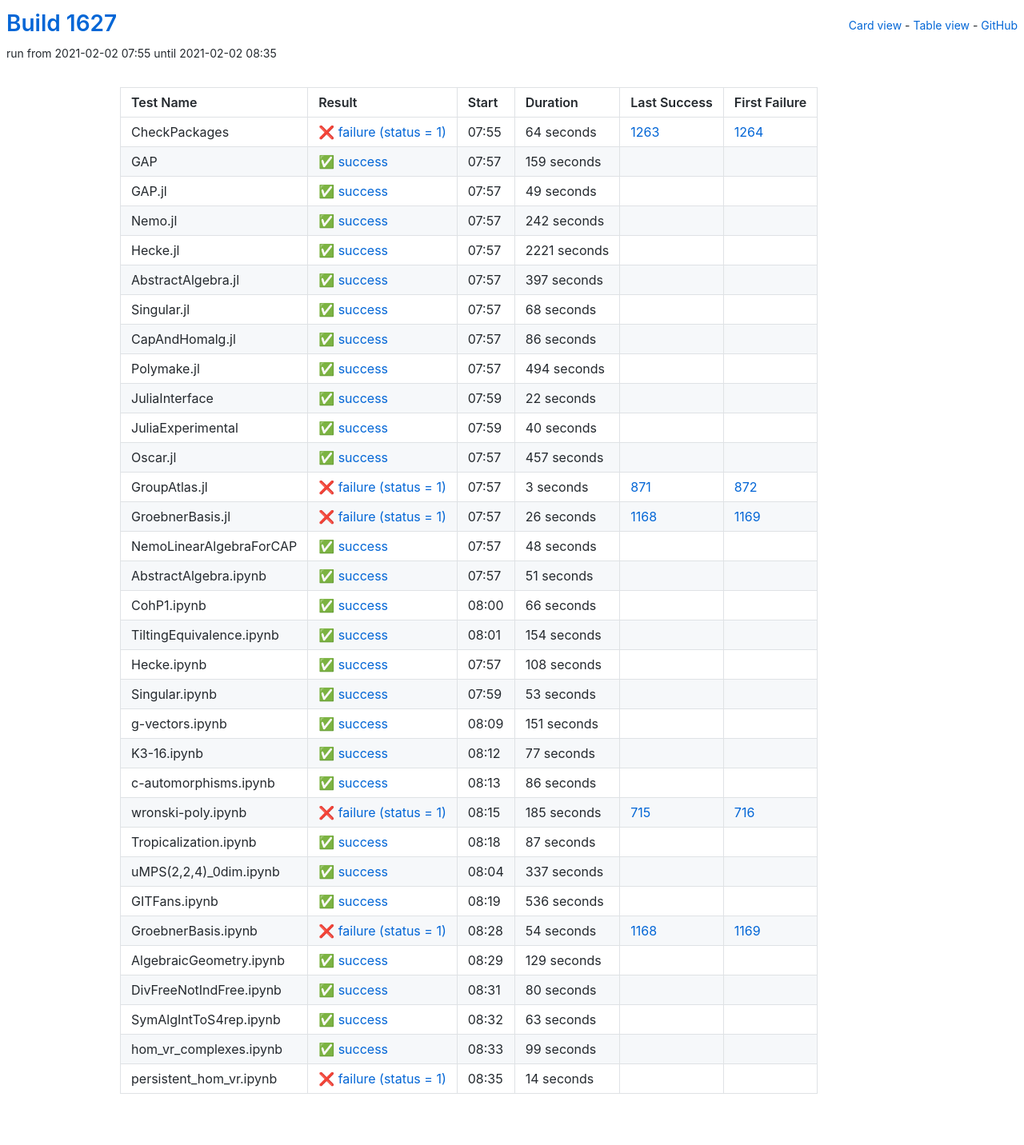
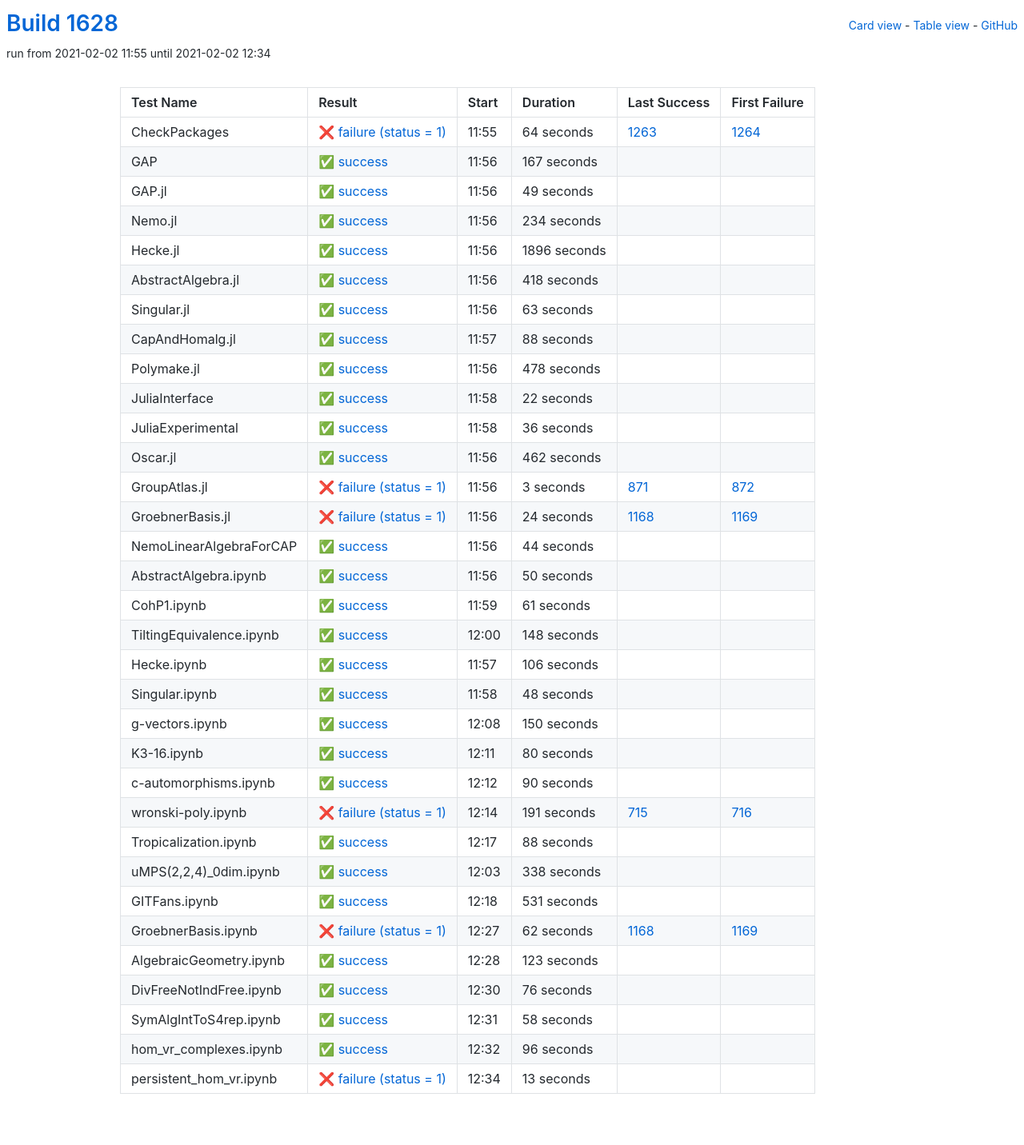
Before and after one commit to oscar-system/oscar-ci-status-stable, a Jekyll site: the page built from table.html, in a window 1280 px wide. Shown: the whole page at 80% size. Built offline with Jekyll 4.4.1, drawn with Linux system fonts in a browser that asks for light colours.

Commit message:
Build #1628

```diff
--- a/_data/ci.yml
+++ b/_data/ci.yml
@@ -1,6 +1,6 @@
 ---
-build: 1627
-build_url: https://oscarci.mathematik.uni-kl.de/job/oscar-stable/1627/
+build: 1628
+build_url: https://oscarci.mathematik.uni-kl.de/job/oscar-stable/1628/
 job: oscar-stable
 organization: oscar-system
 repo: oscar-ci-status-stable
@@ -8,8 +8,8 @@ repourl: https://github.com/oscar-system/oscar-ci-status-stable
 tests:
 - name: CheckPackages
   id: checkpackages
-  log: https://oscarci.mathematik.uni-kl.de/job/oscar-stable/1627/artifact/logs/build-1627/CheckPackages.log
-  start: 2021-02-02 07:55
+  log: https://oscarci.mathematik.uni-kl.de/job/oscar-stable/1628/artifact/logs/build-1628/CheckPackages.log
+  start: 2021-02-02 11:55
   success: false
   exitcode: 1
   status: failure
@@ -20,20 +20,20 @@ tests:
   first_failure_url: https://oscarci.mathematik.uni-kl.de/job/oscar-stable/1264/
 - name: GAP
   id: gap
-  log: https://oscarci.mathematik.uni-kl.de/job/oscar-stable/1627/artifact/logs/build-1627/GAP.log
-  start: 2021-02-02 07:57
+  log: https://oscarci.mathematik.uni-kl.de/job/oscar-stable/1628/artifact/logs/build-1628/GAP.log
+  start: 2021-02-02 11:56
   success: true
   exitcode: 0
   status: success
-  duration: 159
+  duration: 167
   last_success: false
   last_success_url:
   first_failure: false
   first_failure_url:
 - name: GAP.jl
   id: gap-jl
-  log: https://oscarci.mathematik.uni-kl.de/job/oscar-stable/1627/artifact/logs/build-1627/GAP.jl.log
-  start: 2021-02-02 07:57
+  log: https://oscarci.mathematik.uni-kl.de/job/oscar-stable/1628/artifact/logs/build-1628/GAP.jl.log
+  start: 2021-02-02 11:56
   success: true
   exitcode: 0
   status: success
@@ -44,80 +44,80 @@ tests:
   first_failure_url:
 - name: Nemo.jl
   id: nemo-jl
-  log: https://oscarci.mathematik.uni-kl.de/job/oscar-stable/1627/artifact/logs/build-1627/Nemo.jl.log
-  start: 2021-02-02 07:57
+  log: https://oscarci.mathematik.uni-kl.de/job/oscar-stable/1628/artifact/logs/build-1628/Nemo.jl.log
+  start: 2021-02-02 11:56
   success: true
   exitcode: 0
   status: success
-  duration: 242
+  duration: 234
   last_success: false
   last_success_url:
   first_failure: false
   first_failure_url:
 - name: Hecke.jl
   id: hecke-jl
-  log: https://oscarci.mathematik.uni-kl.de/job/oscar-stable/1627/artifact/logs/build-1627/Hecke.jl.log
-  start: 2021-02-02 07:57
+  log: https://oscarci.mathematik.uni-kl.de/job/oscar-stable/1628/artifact/logs/build-1628/Hecke.jl.log
+  start: 2021-02-02 11:56
   success: true
   exitcode: 0
   status: success
-  duration: 2221
+  duration: 1896
   last_success: false
   last_success_url:
   first_failure: false
   first_failure_url:
 - name: AbstractAlgebra.jl
   id: abstractalgebra-jl
-  log: https://oscarci.mathematik.uni-kl.de/job/oscar-stable/1627/artifact/logs/build-1627/AbstractAlgebra.jl.log
-  start: 2021-02-02 07:57
+  log: https://oscarci.mathematik.uni-kl.de/job/oscar-stable/1628/artifact/logs/build-1628/AbstractAlgebra.jl.log
+  start: 2021-02-02 11:56
   success: true
   exitcode: 0
   status: success
-  duration: 397
+  duration: 418
   last_success: false
   last_success_url:
   first_failure: false
   first_failure_url:
 - name: Singular.jl
   id: singular-jl
-  log: https://oscarci.mathematik.uni-kl.de/job/oscar-stable/1627/artifact/logs/build-1627/Singular.jl.log
-  start: 2021-02-02 07:57
+  log: https://oscarci.mathematik.uni-kl.de/job/oscar-stable/1628/artifact/logs/build-1628/Singular.jl.log
+  start: 2021-02-02 11:56
   success: true
   exitcode: 0
   status: success
-  duration: 68
+  duration: 63
   last_success: false
   last_success_url:
   first_failure: false
   first_failure_url:
 - name: CapAndHomalg.jl
   id: capandhomalg-jl
-  log: https://oscarci.mathematik.uni-kl.de/job/oscar-stable/1627/artifact/logs/build-1627/CapAndHomalg.jl.log
-  start: 2021-02-02 07:57
+  log: https://oscarci.mathematik.uni-kl.de/job/oscar-stable/1628/artifact/logs/build-1628/CapAndHomalg.jl.log
+  start: 2021-02-02 11:57
   success: true
   exitcode: 0
   status: success
-  duration: 86
+  duration: 88
   last_success: false
   last_success_url:
   first_failure: false
   first_failure_url:
 - name: Polymake.jl
   id: polymake-jl
-  log: https://oscarci.mathematik.uni-kl.de/job/oscar-stable/1627/artifact/logs/build-1627/Polymake.jl.log
-  start: 2021-02-02 07:57
+  log: https://oscarci.mathematik.uni-kl.de/job/oscar-stable/1628/artifact/logs/build-1628/Polymake.jl.log
+  start: 2021-02-02 11:56
   success: true
   exitcode: 0
   status: success
-  duration: 494
+  duration: 478
   last_success: false
   last_success_url:
   first_failure: false
   first_failure_url:
 - name: JuliaInterface
   id: juliainterface
-  log: https://oscarci.mathematik.uni-kl.de/job/oscar-stable/1627/artifact/logs/build-1627/JuliaInterface.log
-  start: 2021-02-02 07:59
+  log: https://oscarci.mathematik.uni-kl.de/job/oscar-stable/1628/artifact/logs/build-1628/JuliaInterface.log
+  start: 2021-02-02 11:58
   success: true
   exitcode: 0
   status: success
@@ -128,32 +128,32 @@ tests:
   first_failure_url:
 - name: JuliaExperimental
   id: juliaexperimental
-  log: https://oscarci.mathematik.uni-kl.de/job/oscar-stable/1627/artifact/logs/build-1627/JuliaExperimental.log
-  start: 2021-02-02 07:59
+  log: https://oscarci.mathematik.uni-kl.de/job/oscar-stable/1628/artifact/logs/build-1628/JuliaExperimental.log
+  start: 2021-02-02 11:58
   success: true
   exitcode: 0
   status: success
-  duration: 40
+  duration: 36
   last_success: false
   last_success_url:
   first_failure: false
   first_failure_url:
 - name: Oscar.jl
   id: oscar-jl
-  log: https://oscarci.mathematik.uni-kl.de/job/oscar-stable/1627/artifact/logs/build-1627/Oscar.jl.log
-  start: 2021-02-02 07:57
+  log: https://oscarci.mathematik.uni-kl.de/job/oscar-stable/1628/artifact/logs/build-1628/Oscar.jl.log
+  start: 2021-02-02 11:56
   success: true
   exitcode: 0
   status: success
-  duration: 457
+  duration: 462
   last_success: false
   last_success_url:
   first_failure: false
   first_failure_url:
 - name: GroupAtlas.jl
   id: groupatlas-jl
-  log: https://oscarci.mathematik.uni-kl.de/job/oscar-stable/1627/artifact/logs/build-1627/GroupAtlas.jl.log
-  start: 2021-02-02 07:57
+  log: https://oscarci.mathematik.uni-kl.de/job/oscar-stable/1628/artifact/logs/build-1628/GroupAtlas.jl.log
+  start: 2021-02-02 11:56
   success: false
   exitcode: 1
   status: failure
@@ -164,20 +164,80 @@ tests:
   first_failure_url: https://oscarci.mathematik.uni-kl.de/job/oscar-stable/872/
 - name: GroebnerBasis.jl
   id: groebnerbasis-jl
-  log: https://oscarci.mathematik.uni-kl.de/job/oscar-stable/1627/artifact/logs/build-1627/GroebnerBasis.jl.log
-  start: 2021-02-02 07:57
+  log: https://oscarci.mathematik.uni-kl.de/job/oscar-stable/1628/artifact/logs/build-1628/GroebnerBasis.jl.log
+  start: 2021-02-02 11:56
   success: false
   exitcode: 1
   status: failure
-  duration: 26
+  duration: 24
   last_success: 1168
   last_success_url: https://oscarci.mathematik.uni-kl.de/job/oscar-stable/1168/
   first_failure: 1169
   first_failure_url: https://oscarci.mathematik.uni-kl.de/job/oscar-stable/1169/
 - name: NemoLinearAlgebraForCAP
   id: nemolinearalgebraforcap
-  log: https://oscarci.mathematik.uni-kl.de/job/oscar-stable/1627/artifact/logs/build-1627/NemoLinearAlgebraForCAP.log
-  start: 2021-02-02 07:57
+  log: https://oscarci.mathematik.uni-kl.de/job/oscar-stable/1628/artifact/logs/build-1628/NemoLinearAlgebraForCAP.log
+  start: 2021-02-02 11:56
+  success: true
+  exitcode: 0
+  status: success
+  duration: 44
+  last_success: false
+  last_success_url:
+  first_failure: false
+  first_failure_url:
+- name: AbstractAlgebra.ipynb
+  id: abstractalgebra-ipynb
+  log: https://oscarci.mathematik.uni-kl.de/job/oscar-stable/1628/artifact/logs/build-1628/AbstractAlgebra.ipynb.log
+  start: 2021-02-02 11:56
+  success: true
+  exitcode: 0
+  status: success
+  duration: 50
+  last_success: false
+  last_success_url:
+  first_failure: false
+  first_failure_url:
+- name: CohP1.ipynb
+  id: cohp1-ipynb
+  log: https://oscarci.mathematik.uni-kl.de/job/oscar-stable/1628/artifact/logs/build-1628/CohP1.ipynb.log
+  start: 2021-02-02 11:59
+  success: true
+  exitcode: 0
+  status: success
+  duration: 61
+  last_success: false
+  last_success_url:
+  first_failure: false
+  first_failure_url:
+- name: TiltingEquivalence.ipynb
+  id: tiltingequivalence-ipynb
+  log: https://oscarci.mathematik.uni-kl.de/job/oscar-stable/1628/artifact/logs/build-1628/TiltingEquivalence.ipynb.log
+  start: 2021-02-02 12:00
+  success: true
+  exitcode: 0
+  status: success
+  duration: 148
+  last_success: false
+  last_success_url:
+  first_failure: false
+  first_failure_url:
+- name: Hecke.ipynb
+  id: hecke-ipynb
+  log: https://oscarci.mathematik.uni-kl.de/job/oscar-stable/1628/artifact/logs/build-1628/Hecke.ipynb.log
+  start: 2021-02-02 11:57
+  success: true
+  exitcode: 0
+  status: success
+  duration: 106
+  last_success: false
+  last_success_url:
+  first_failure: false
+  first_failure_url:
+- name: Singular.ipynb
+  id: singular-ipynb
+  log: https://oscarci.mathematik.uni-kl.de/job/oscar-stable/1628/artifact/logs/build-1628/Singular.ipynb.log
+  start: 2021-02-02 11:58
   success: true
   exitcode: 0
   status: success
@@ -186,178 +246,22 @@ tests:
   last_success_url:
   first_failure: false
   first_failure_url:
-- name: AbstractAlgebra.ipynb
-  id: abstractalgebra-ipynb
-  log: https://oscarci.mathematik.uni-kl.de/job/oscar-stable/1627/artifact/logs/build-1627/AbstractAlgebra.ipynb.log
-  start: 2021-02-02 07:57
+- name: g-vectors.ipynb
+  id: g-vectors-ipynb
+  log: https://oscarci.mathematik.uni-kl.de/job/oscar-stable/1628/artifact/logs/build-1628/g-vectors.ipynb.log
+  start: 2021-02-02 12:08
   success: true
   exitcode: 0
   status: success
-  duration: 51
-  last_success: false
-  last_success_url:
-  first_failure: false
-  first_failure_url:
-- name: CohP1.ipynb
-  id: cohp1-ipynb
-  log: https://oscarci.mathematik.uni-kl.de/job/oscar-stable/1627/artifact/logs/build-1627/CohP1.ipynb.log
-  start: 2021-02-02 08:00
-  success: true
-  exitcode: 0
-  status: success
-  duration: 66
-  last_success: false
-  last_success_url:
-  first_failure: false
-  first_failure_url:
-- name: TiltingEquivalence.ipynb
-  id: tiltingequivalence-ipynb
-  log: https://oscarci.mathematik.uni-kl.de/job/oscar-stable/1627/artifact/logs/build-1627/TiltingEquivalence.ipynb.log
-  start: 2021-02-02 08:01
-  success: true
-  exitcode: 0
-  status: success
-  duration: 154
-  last_success: false
-  last_success_url:
-  first_failure: false
-  first_failure_url:
-- name: Hecke.ipynb
-  id: hecke-ipynb
-  log: https://oscarci.mathematik.uni-kl.de/job/oscar-stable/1627/artifact/logs/build-1627/Hecke.ipynb.log
-  start: 2021-02-02 07:57
-  success: true
-  exitcode: 0
-  status: success
-  duration: 108
-  last_success: false
-  last_success_url:
-  first_failure: false
-  first_failure_url:
-- name: Singular.ipynb
-  id: singular-ipynb
-  log: https://oscarci.mathematik.uni-kl.de/job/oscar-stable/1627/artifact/logs/build-1627/Singular.ipynb.log
-  start: 2021-02-02 07:59
-  success: true
-  exitcode: 0
-  status: success
-  duration: 53
-  last_success: false
-  last_success_url:
-  first_failure: false
-  first_failure_url:
-- name: g-vectors.ipynb
-  id: g-vectors-ipynb
-  log: https://oscarci.mathematik.uni-kl.de/job/oscar-stable/1627/artifact/logs/build-1627/g-vectors.ipynb.log
-  start: 2021-02-02 08:09
-  success: true
-  exitcode: 0
-  status: success
-  duration: 151
+  duration: 150
   last_success: false
   last_success_url:
   first_failure: false
   first_failure_url:
 - name: K3-16.ipynb
   id: k3-16-ipynb
-  log: https://oscarci.mathematik.uni-kl.de/job/oscar-stable/1627/artifact/logs/build-1627/K3-16.ipynb.log
-  start: 2021-02-02 08:12
-  success: true
-  exitcode: 0
-  status: success
-  duration: 77
-  last_success: false
-  last_success_url:
-  first_failure: false
-  first_failure_url:
-- name: c-automorphisms.ipynb
-  id: c-automorphisms-ipynb
-  log: https://oscarci.mathematik.uni-kl.de/job/oscar-stable/1627/artifact/logs/build-1627/c-automorphisms.ipynb.log
-  start: 2021-02-02 08:13
-  success: true
-  exitcode: 0
-  status: success
-  duration: 86
-  last_success: false
-  last_success_url:
-  first_failure: false
-  first_failure_url:
-- name: wronski-poly.ipynb
-  id: wronski-poly-ipynb
-  log: https://oscarci.mathematik.uni-kl.de/job/oscar-stable/1627/artifact/logs/build-1627/wronski-poly.ipynb.log
-  start: 2021-02-02 08:15
-  success: false
-  exitcode: 1
-  status: failure
-  duration: 185
-  last_success: 715
-  last_success_url: https://oscarci.mathematik.uni-kl.de/job/oscar-stable/715/
-  first_failure: 716
-  first_failure_url: https://oscarci.mathematik.uni-kl.de/job/oscar-stable/716/
-- name: Tropicalization.ipynb
-  id: tropicalization-ipynb
-  log: https://oscarci.mathematik.uni-kl.de/job/oscar-stable/1627/artifact/logs/build-1627/Tropicalization.ipynb.log
-  start: 2021-02-02 08:18
-  success: true
-  exitcode: 0
-  status: success
-  duration: 87
-  last_success: false
-  last_success_url:
-  first_failure: false
-  first_failure_url:
-- name: uMPS(2,2,4)_0dim.ipynb
-  id: umps-2-2-4-0dim-ipynb
-  log: https://oscarci.mathematik.uni-kl.de/job/oscar-stable/1627/artifact/logs/build-1627/uMPS-2-2-4-_0dim.ipynb.log
-  start: 2021-02-02 08:04
-  success: true
-  exitcode: 0
-  status: success
-  duration: 337
-  last_success: false
-  last_success_url:
-  first_failure: false
-  first_failure_url:
-- name: GITFans.ipynb
-  id: gitfans-ipynb
-  log: https://oscarci.mathematik.uni-kl.de/job/oscar-stable/1627/artifact/logs/build-1627/GITFans.ipynb.log
-  start: 2021-02-02 08:19
-  success: true
-  exitcode: 0
-  status: success
-  duration: 536
-  last_success: false
-  last_success_url:
-  first_failure: false
-  first_failure_url:
-- name: GroebnerBasis.ipynb
-  id: groebnerbasis-ipynb
-  log: https://oscarci.mathematik.uni-kl.de/job/oscar-stable/1627/artifact/logs/build-1627/GroebnerBasis.ipynb.log
-  start: 2021-02-02 08:28
-  success: false
-  exitcode: 1
-  status: failure
-  duration: 54
-  last_success: 1168
-  last_success_url: https://oscarci.mathematik.uni-kl.de/job/oscar-stable/1168/
-  first_failure: 1169
-  first_failure_url: https://oscarci.mathematik.uni-kl.de/job/oscar-stable/1169/
-- name: AlgebraicGeometry.ipynb
-  id: algebraicgeometry-ipynb
-  log: https://oscarci.mathematik.uni-kl.de/job/oscar-stable/1627/artifact/logs/build-1627/AlgebraicGeometry.ipynb.log
-  start: 2021-02-02 08:29
-  success: true
-  exitcode: 0
-  status: success
-  duration: 129
-  last_success: false
-  last_success_url:
-  first_failure: false
-  first_failure_url:
-- name: DivFreeNotIndFree.ipynb
-  id: divfreenotindfree-ipynb
-  log: https://oscarci.mathematik.uni-kl.de/job/oscar-stable/1627/artifact/logs/build-1627/DivFreeNotIndFree.ipynb.log
-  start: 2021-02-02 08:31
+  log: https://oscarci.mathematik.uni-kl.de/job/oscar-stable/1628/artifact/logs/build-1628/K3-16.ipynb.log
+  start: 2021-02-02 12:11
   success: true
   exitcode: 0
   status: success
@@ -366,38 +270,134 @@ tests:
   last_success_url:
   first_failure: false
   first_failure_url:
-- name: SymAlgIntToS4rep.ipynb
-  id: symalginttos4rep-ipynb
-  log: https://oscarci.mathematik.uni-kl.de/job/oscar-stable/1627/artifact/logs/build-1627/SymAlgIntToS4rep.ipynb.log
-  start: 2021-02-02 08:32
+- name: c-automorphisms.ipynb
+  id: c-automorphisms-ipynb
+  log: https://oscarci.mathematik.uni-kl.de/job/oscar-stable/1628/artifact/logs/build-1628/c-automorphisms.ipynb.log
+  start: 2021-02-02 12:12
   success: true
   exitcode: 0
   status: success
-  duration: 63
+  duration: 90
+  last_success: false
+  last_success_url:
+  first_failure: false
+  first_failure_url:
+- name: wronski-poly.ipynb
+  id: wronski-poly-ipynb
+  log: https://oscarci.mathematik.uni-kl.de/job/oscar-stable/1628/artifact/logs/build-1628/wronski-poly.ipynb.log
+  start: 2021-02-02 12:14
+  success: false
+  exitcode: 1
+  status: failure
+  duration: 191
+  last_success: 715
+  last_success_url: https://oscarci.mathematik.uni-kl.de/job/oscar-stable/715/
+  first_failure: 716
+  first_failure_url: https://oscarci.mathematik.uni-kl.de/job/oscar-stable/716/
+- name: Tropicalization.ipynb
+  id: tropicalization-ipynb
+  log: https://oscarci.mathematik.uni-kl.de/job/oscar-stable/1628/artifact/logs/build-1628/Tropicalization.ipynb.log
+  start: 2021-02-02 12:17
+  success: true
+  exitcode: 0
+  status: success
+  duration: 88
+  last_success: false
+  last_success_url:
+  first_failure: false
+  first_failure_url:
+- name: uMPS(2,2,4)_0dim.ipynb
+  id: umps-2-2-4-0dim-ipynb
+  log: https://oscarci.mathematik.uni-kl.de/job/oscar-stable/1628/artifact/logs/build-1628/uMPS-2-2-4-_0dim.ipynb.log
+  start: 2021-02-02 12:03
+  success: true
+  exitcode: 0
+  status: success
+  duration: 338
+  last_success: false
+  last_success_url:
+  first_failure: false
+  first_failure_url:
+- name: GITFans.ipynb
+  id: gitfans-ipynb
+  log: https://oscarci.mathematik.uni-kl.de/job/oscar-stable/1628/artifact/logs/build-1628/GITFans.ipynb.log
+  start: 2021-02-02 12:18
+  success: true
+  exitcode: 0
+  status: success
+  duration: 531
+  last_success: false
+  last_success_url:
+  first_failure: false
+  first_failure_url:
+- name: GroebnerBasis.ipynb
+  id: groebnerbasis-ipynb
+  log: https://oscarci.mathematik.uni-kl.de/job/oscar-stable/1628/artifact/logs/build-1628/GroebnerBasis.ipynb.log
+  start: 2021-02-02 12:27
+  success: false
+  exitcode: 1
+  status: failure
+  duration: 62
+  last_success: 1168
+  last_success_url: https://oscarci.mathematik.uni-kl.de/job/oscar-stable/1168/
+  first_failure: 1169
+  first_failure_url: https://oscarci.mathematik.uni-kl.de/job/oscar-stable/1169/
+- name: AlgebraicGeometry.ipynb
+  id: algebraicgeometry-ipynb
+  log: https://oscarci.mathematik.uni-kl.de/job/oscar-stable/1628/artifact/logs/build-1628/AlgebraicGeometry.ipynb.log
+  start: 2021-02-02 12:28
+  success: true
+  exitcode: 0
+  status: success
+  duration: 123
+  last_success: false
+  last_success_url:
+  first_failure: false
+  first_failure_url:
+- name: DivFreeNotIndFree.ipynb
+  id: divfreenotindfree-ipynb
+  log: https://oscarci.mathematik.uni-kl.de/job/oscar-stable/1628/artifact/logs/build-1628/DivFreeNotIndFree.ipynb.log
+  start: 2021-02-02 12:30
+  success: true
+  exitcode: 0
+  status: success
+  duration: 76
+  last_success: false
+  last_success_url:
+  first_failure: false
+  first_failure_url:
+- name: SymAlgIntToS4rep.ipynb
+  id: symalginttos4rep-ipynb
+  log: https://oscarci.mathematik.uni-kl.de/job/oscar-stable/1628/artifact/logs/build-1628/SymAlgIntToS4rep.ipynb.log
+  start: 2021-02-02 12:31
+  success: true
+  exitcode: 0
+  status: success
+  duration: 58
   last_success: false
   last_success_url:
   first_failure: false
   first_failure_url:
 - name: hom_vr_complexes.ipynb
   id: hom-vr-complexes-ipynb
-  log: https://oscarci.mathematik.uni-kl.de/job/oscar-stable/1627/artifact/logs/build-1627/hom_vr_complexes.ipynb.log
-  start: 2021-02-02 08:33
+  log: https://oscarci.mathematik.uni-kl.de/job/oscar-stable/1628/artifact/logs/build-1628/hom_vr_complexes.ipynb.log
+  start: 2021-02-02 12:32
   success: true
   exitcode: 0
   status: success
-  duration: 99
+  duration: 96
   last_success: false
   last_success_url:
   first_failure: false
   first_failure_url:
 - name: persistent_hom_vr.ipynb
   id: persistent-hom-vr-ipynb
-  log: https://oscarci.mathematik.uni-kl.de/job/oscar-stable/1627/artifact/logs/build-1627/persistent_hom_vr.ipynb.log
-  start: 2021-02-02 08:35
+  log: https://oscarci.mathematik.uni-kl.de/job/oscar-stable/1628/artifact/logs/build-1628/persistent_hom_vr.ipynb.log
+  start: 2021-02-02 12:34
   success: false
   exitcode: 1
   status: failure
-  duration: 14
+  duration: 13
   last_success: false
   last_success_url:
   first_failure: false
```
Also changed, not shown: README.md.
